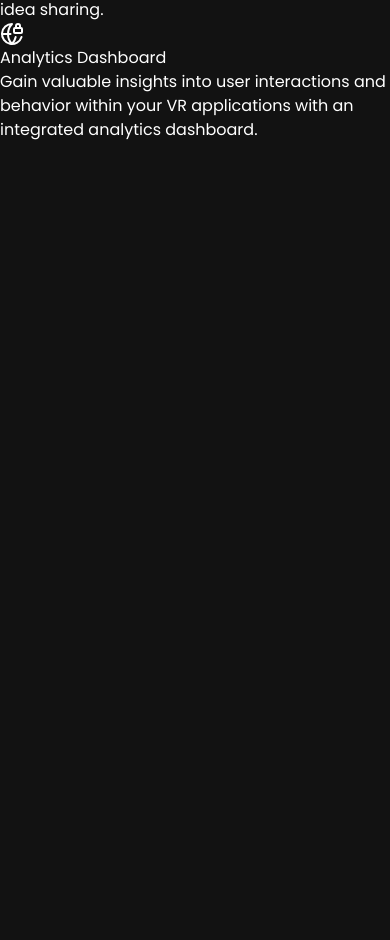
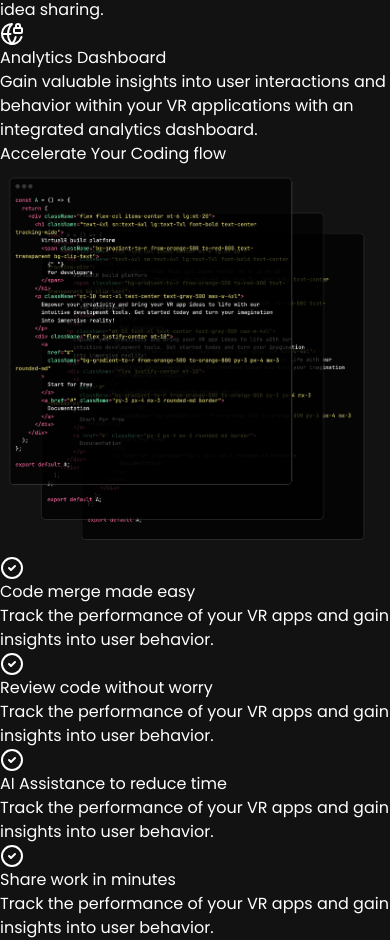
Before and after one commit to Shahnas-P/virtualR, a React (Vite) app: page / in a window 390 px wide. Shown: the part 1611-2551 px from the top of the page. Before the commit the page ends 1753 px from the top, so only its background shows below. Built offline with nearby package versions, Linux system fonts and the light colour scheme.

Commit message:
Work-flow Section

```diff
--- a/src/App.jsx
+++ b/src/App.jsx
@@ -2,6 +2,7 @@
 import Navbar from './components/Navbar'
 import HeroSection from './components/HeroSection'
 import Features from './components/Features'
+import Workflow from './components/Work-flow'
 function App() {
 
   return (
@@ -13,6 +14,7 @@
 
         </div>
         <Features/>
+        <Workflow/>
     </BrowserRouter>
     </>
   )
--- /dev/null
+++ b/src/components/Work-flow.jsx
@@ -0,0 +1,44 @@
+import React from 'react'
+import code from '../assets/code.jpg'
+import { checklistItems } from '../constants';
+import { CircleCheck } from 'lucide-react';
+function Workflow() {
+  return (
+    <div>
+    <div className="mt-20">
+        <h2 className="text-3xl text-center tracking-wide sm:text-5xl lg-text-6xl mt-6">
+        Accelerate Your <span className='bg-gradient-to-r from-orange-500 to-orange-800 text-transparent bg-clip-text'>
+        Coding flow
+            </span>
+        </h2>
+        <div className="flex flex-wrap justify-center mt-10 lg:mt-20">
+        <div className="p-2 w-full lg:w-1/2">
+        <img src={code}/>
+        </div>
+        <div className="pt-12  w-full lg:w-1/2">
+        {
+            checklistItems.map((item,index)=>(
+                <div className="flex mb-12">
+                    <div className="text-green-500 bg-neutral-900 h-10 w-10 p-2 justify-center items-center rounded-full">
+                    <CircleCheck />
+                    </div>
+                    <div >
+                       <h5 className="mt-1 mb-2 text-xl">
+                        {item.title}
+                        </h5>
+                        <p className="text-md text-neutral-500">
+                            {item.description}
+                        </p>
+                    </div>
+                </div>
+            ))
+
+        }
+        </div>
+        </div>
+    </div>
+    </div>
+  )
+}
+
+export default Workflow;
```
Also changed, not shown: 1 other file (tests, documents, lock files or other folders).
